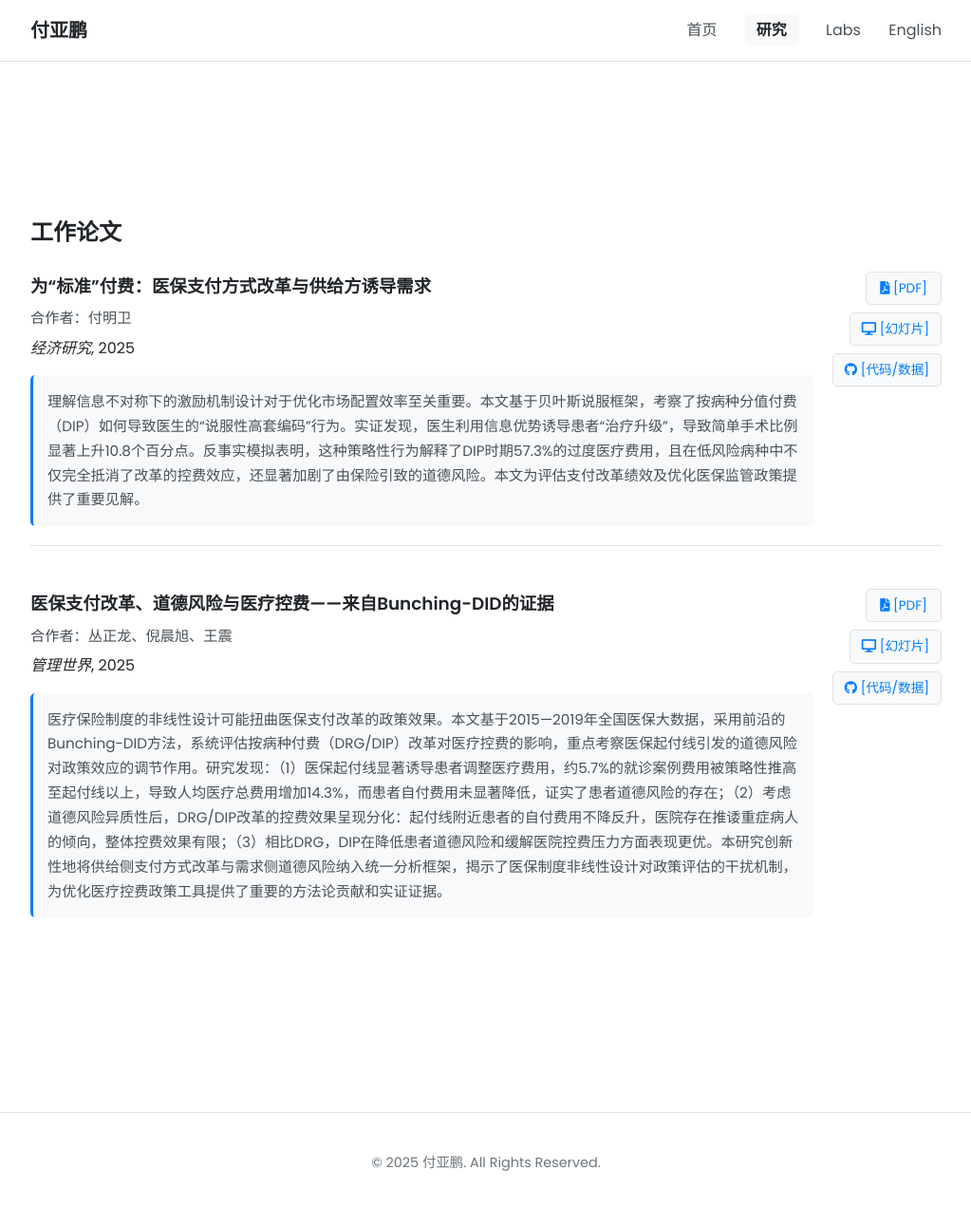
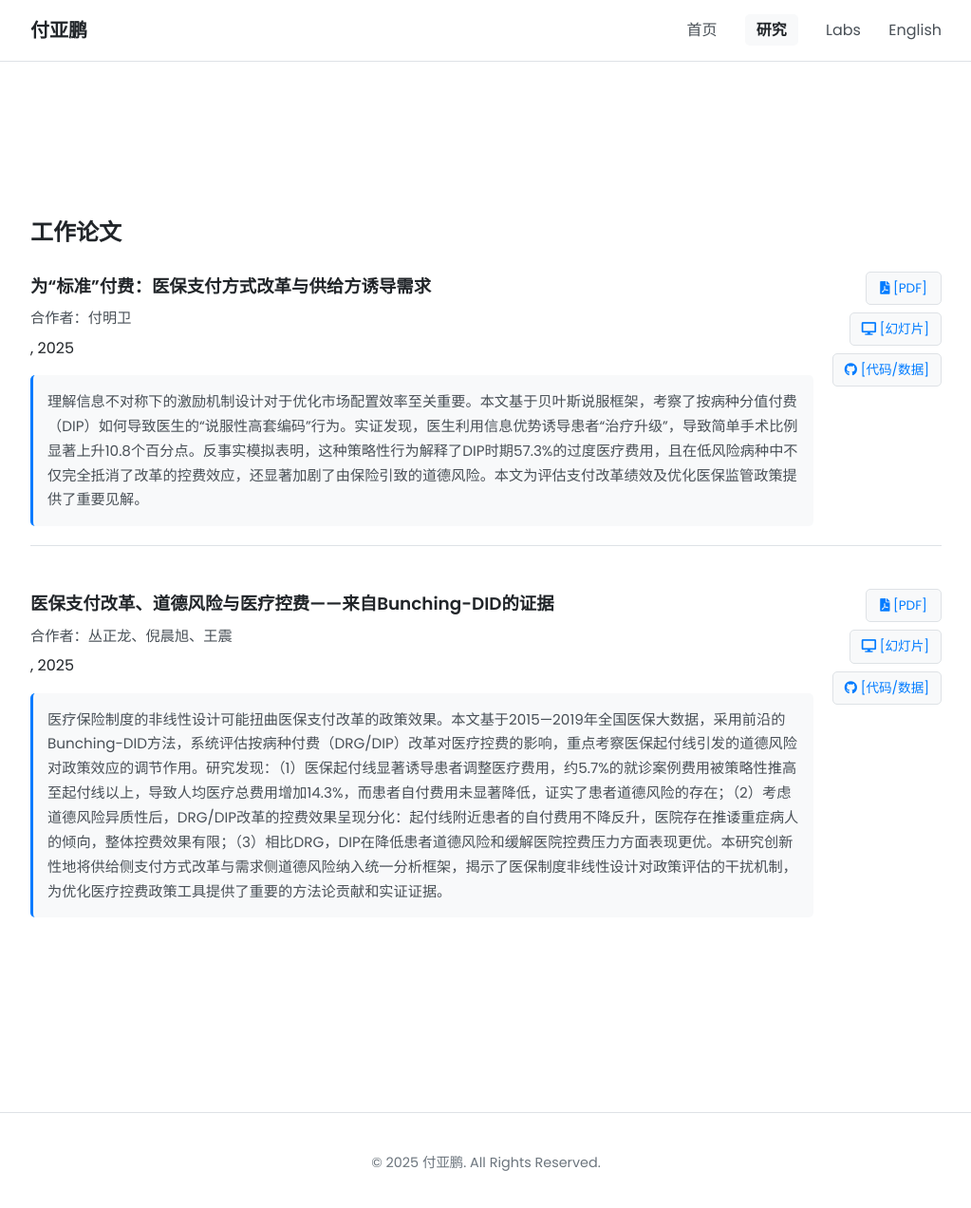
Before and after one commit to fyapeng/fyapeng.github.io, a Jekyll site: the page built from research.html, in a window 1280 px wide and 1277 px high. Shown: the top 1272 px of the window at 95% size, without its empty margins (128-1151 px from the left). Built offline with Jekyll 4.4.1, drawn with Linux system fonts in a browser that asks for light colours.

Commit message:
Update research.yml

```diff
--- a/_data/research.yml
+++ b/_data/research.yml
@@ -14,7 +14,7 @@ working_papers:
   - title: "为“标准”付费：医保支付方式改革与供给方诱导需求"
     authors: "合作者：付明卫"
     year: 2025
-    journal: "经济研究"
+    journal: ""
     pdf: "#"
     slides: "#"
     code: "#"
@@ -24,7 +24,7 @@ working_papers:
   - title: "医保支付改革、道德风险与医疗控费——来自Bunching-DID的证据"
     authors: "合作者：丛正龙、倪晨旭、王震"
     year: 2025
-    journal: "管理世界"
+    journal: ""
     pdf: "#"
     slides: "#"
     code: "https://fyapeng.com/fbunch/"
```
